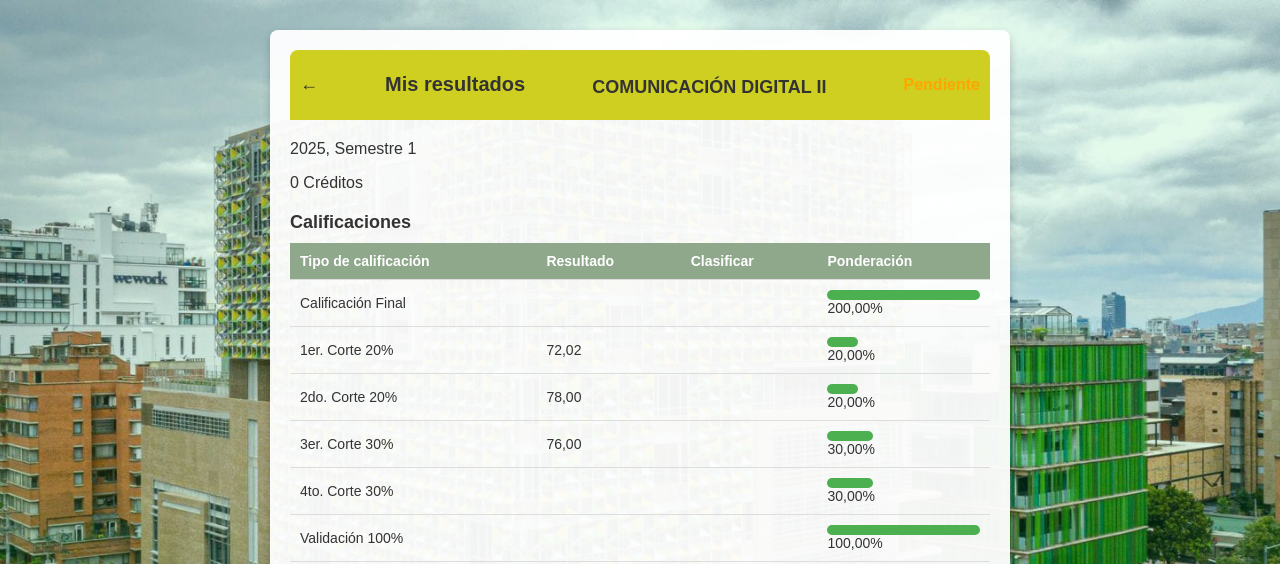
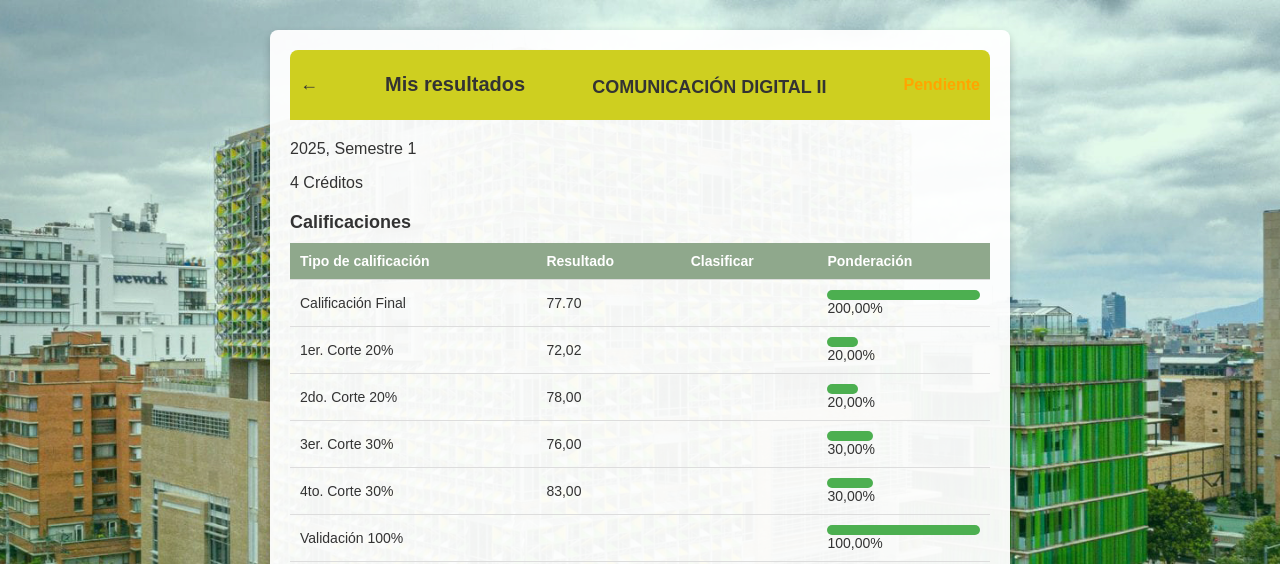
Before and after one commit to miguxldun/eanProye, a plain HTML site: page home/pages/misResultados/comunicacion_digital_II/index.html in a window 1280 px wide. Shown: the top 564 px of the page. Drawn offline with Linux system fonts and the light colour scheme.

Commit message:
Update index.html

```diff
--- a/home/pages/misResultados/comunicacion_digital_II/index.html
+++ b/home/pages/misResultados/comunicacion_digital_II/index.html
@@ -17,7 +17,7 @@
 
         <section class="info">
             <p>2025, Semestre 1</p>
-            <p>0 Créditos</p>
+            <p>4 Créditos</p>
         </section>
 
         <section class="calificaciones">
@@ -35,7 +35,7 @@
                 <tbody>
                     <tr>
                         <td>Calificación Final</td>
-                        <td></td>
+                        <td>77.70</td>
                         <td></td>
                         <td><div class="progress-bar" style="width: 100%"></div>200,00%</td>
                     </tr>
@@ -59,7 +59,7 @@
                     </tr>
                     <tr>
                         <td>4to. Corte 30%</td>
-                        <td></td>
+                        <td>83,00</td>
                         <td></td>
                         <td><div class="progress-bar" style="width: 30%"></div>30,00%</td>
                     </tr>
```
